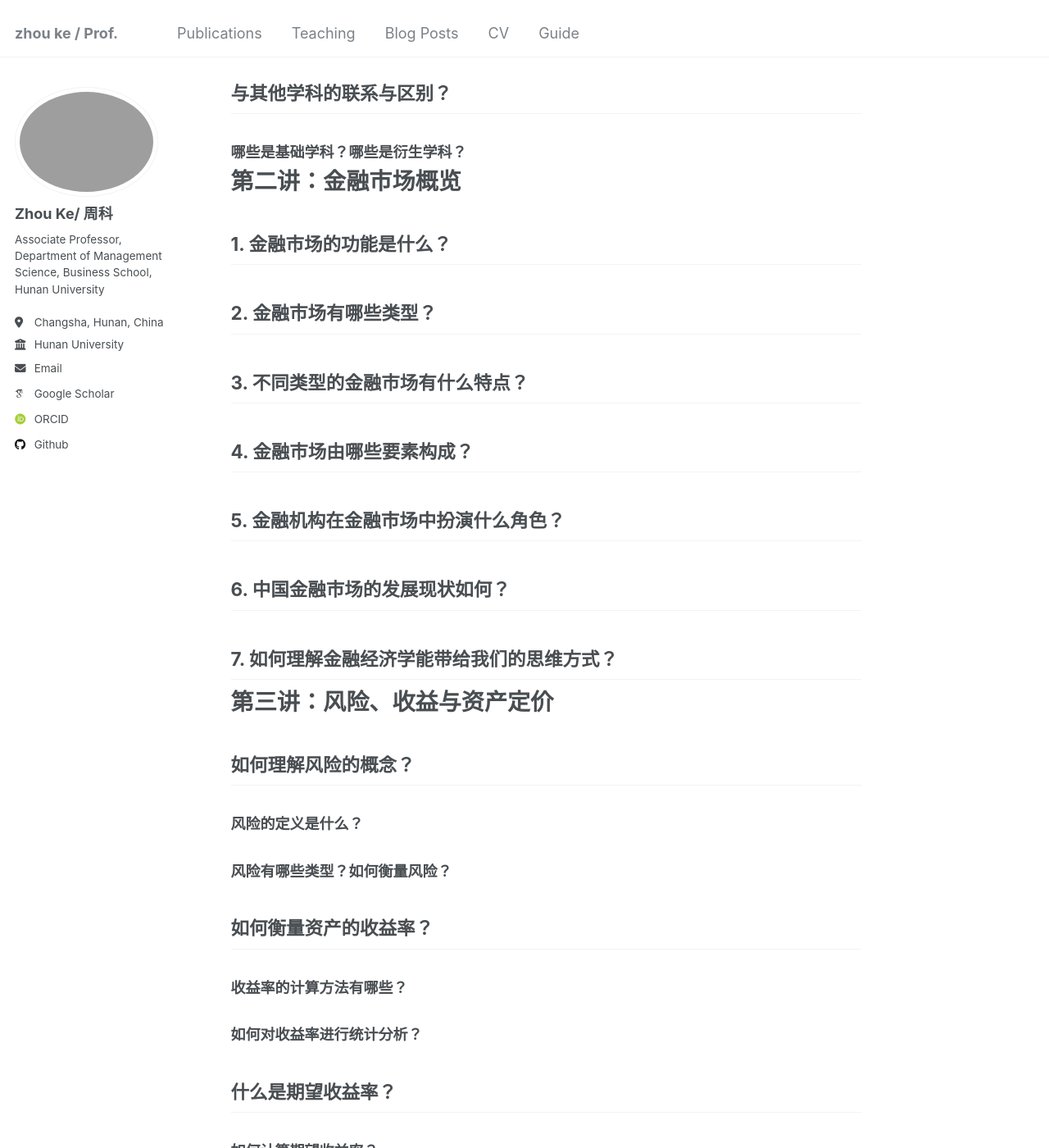
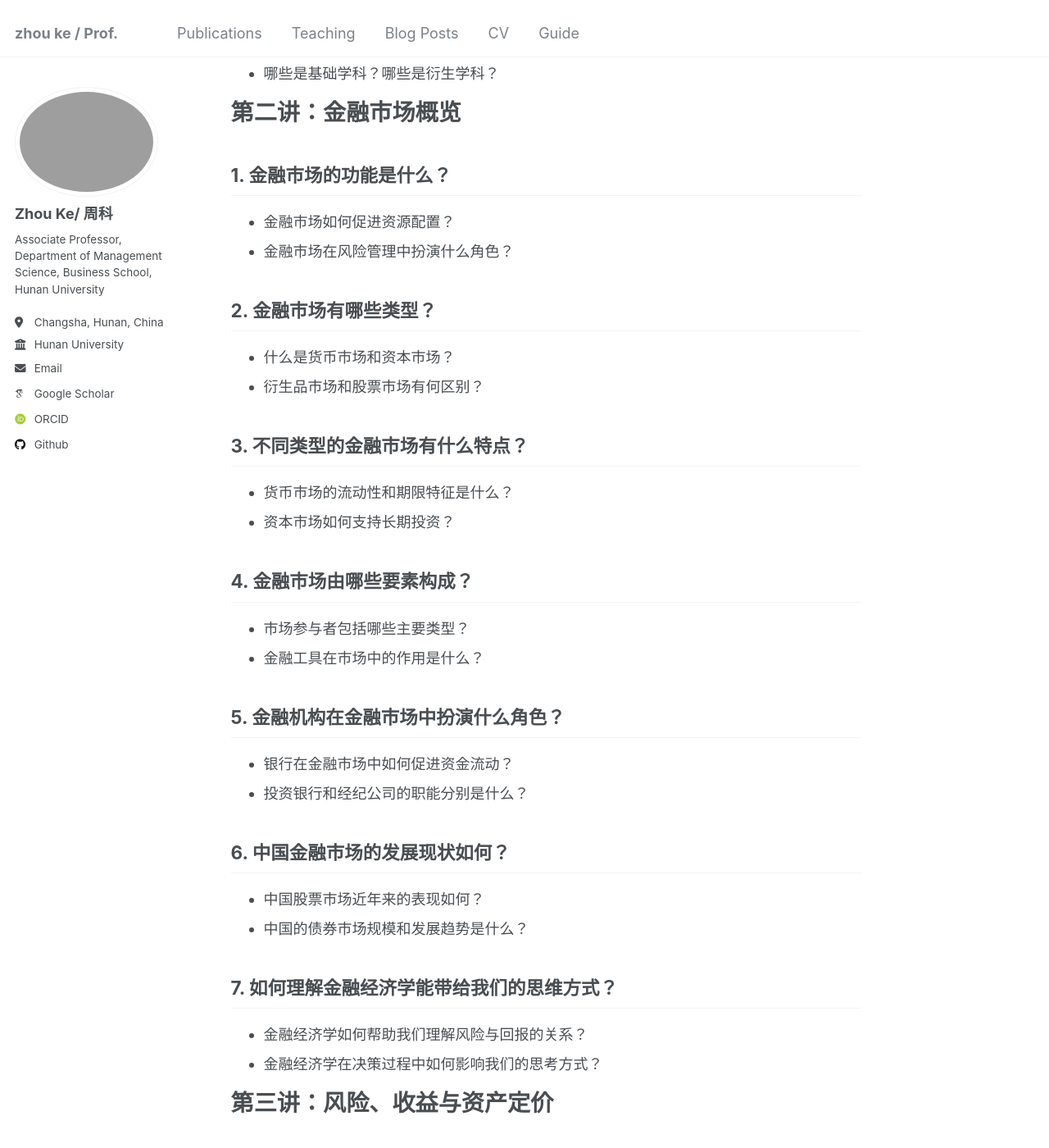
Before and after one commit to hustzhke/hustzhke.github.io, a Jekyll site: the page built from _teaching/2025FE-spring-teaching-2.md, in a window 1280 px wide and 1400 px high, scrolled down 1614 px. Shown: the whole window at 82% size. Built offline with Jekyll 4.4.1, drawn with Linux system fonts in a browser that asks for light colours; some web fonts are replaced.

Commit message:
Update 2025FE-spring-teaching-2.md

```diff
--- a/_teaching/2025FE-spring-teaching-2.md
+++ b/_teaching/2025FE-spring-teaching-2.md
@@ -42,72 +42,86 @@
 # 第一讲：金融经济学导论
 
 ## 什么是金融？
-### 金融的定义是什么？
-### 与经济学、货币金融、公共财政等概念有何异同？
+- 金融的定义是什么？
+- 与经济学、货币金融、公共财政等概念有何异同？
 
 ## 金融经济学的研究对象是什么？
 
 ## 金融经济学有哪些研究方法？
-### 和物理学的研究方法有什么区别？
+- 和物理学的研究方法有什么区别？
 
 ## 学习金融经济学有什么意义？
-### 学了经济学到底可以做什么？
-### 为什么照着经济学家的建议往往会失败？
+- 学了经济学到底可以做什么？
+- 为什么照着经济学家的建议往往会失败？
 
 ## 与其他学科的联系与区别？
-### 哪些是基础学科？哪些是衍生学科？
+- 哪些是基础学科？哪些是衍生学科？
 
 # 第二讲：金融市场概览
 
 ## 1. 金融市场的功能是什么？
+- 金融市场如何促进资源配置？
+- 金融市场在风险管理中扮演什么角色？
 
 ## 2. 金融市场有哪些类型？
+- 什么是货币市场和资本市场？
+- 衍生品市场和股票市场有何区别？
 
 ## 3. 不同类型的金融市场有什么特点？
+- 货币市场的流动性和期限特征是什么？
+- 资本市场如何支持长期投资？
 
 ## 4. 金融市场由哪些要素构成？
+- 市场参与者包括哪些主要类型？
+- 金融工具在市场中的作用是什么？
 
 ## 5. 金融机构在金融市场中扮演什么角色？
+- 银行在金融市场中如何促进资金流动？
+- 投资银行和经纪公司的职能分别是什么？
 
 ## 6. 中国金融市场的发展现状如何？
+- 中国股票市场近年来的表现如何？
+- 中国的债券市场规模和发展趋势是什么？
 
 ## 7. 如何理解金融经济学能带给我们的思维方式？
+- 金融经济学如何帮助我们理解风险与回报的关系？
+- 金融经济学在决策过程中如何影响我们的思考方式？
 
 # 第三讲：风险、收益与资产定价
 
 ## 如何理解风险的概念？
 
-### 风险的定义是什么？
+- 风险的定义是什么？
 
-### 风险有哪些类型？如何衡量风险？
+- 风险有哪些类型？如何衡量风险？
 
 ## 如何衡量资产的收益率？
 
-### 收益率的计算方法有哪些？
+- 收益率的计算方法有哪些？
 
 ### 如何对收益率进行统计分析？
 
 ## 什么是期望收益率？
 
-### 如何计算期望收益率？
+- 如何计算期望收益率？
 
-### 期望收益率的意义是什么？
+- 期望收益率的意义是什么？
 
 ## 什么是方差和标准差？
 
-### 如何计算方差和标准差？
+- 如何计算方差和标准差？
 
-### 方差和标准差与风险有什么关系？
+- 方差和标准差与风险有什么关系？
 
 ## 什么是正态分布？
 
 ### 正态分布的特点是什么？
 
-### 正态分布在金融学中有什么应用？
+- 正态分布在金融学中有什么应用？
 
 ## 如何理解资产组合的概念？
 
-### 什么是资产组合？
+-  什么是资产组合？
 
 ### 资产组合的目标是什么？
 
@@ -115,11 +129,11 @@
 
 ## 资产组合的期望收益率和风险与各成分资产的期望收益率和风险有什么关系？
 
-### 什么是有效前沿？
+- 什么是有效前沿？
 
-### 有效前沿的含义是什么？
+- 有效前沿的含义是什么？
 
-### 如何构建有效前沿？
+-  如何构建有效前沿？
 
 
 # 第四讲：不确定性下的决策
```
